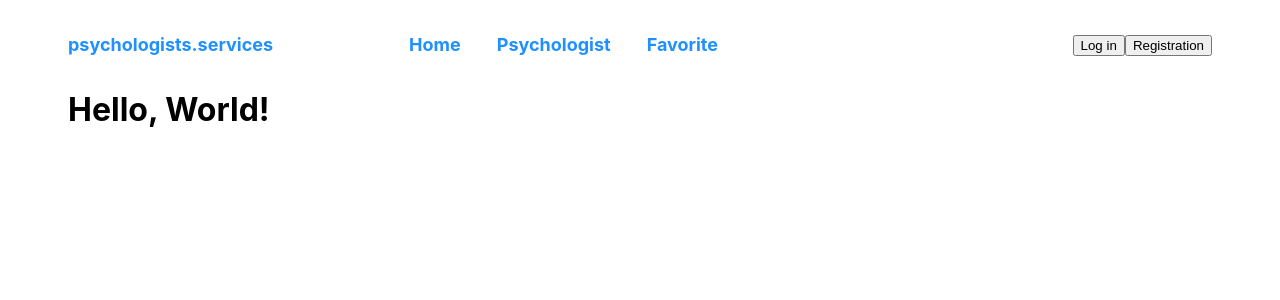
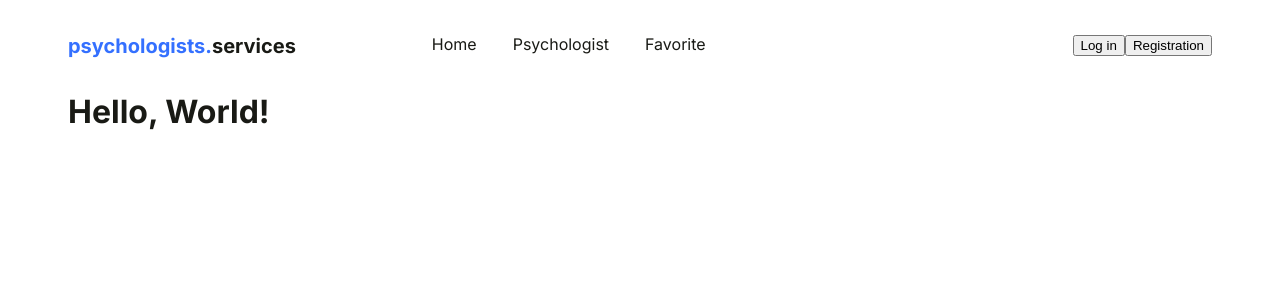
Before and after one commit to darynna/Psychologists, a React (Create React App) app: page /Psychologists/favorites in a window 1280 px wide. Shown: the top 300 px of the page. Built offline with nearby package versions, Linux system fonts and the light colour scheme.

Commit message:
add fonts

```diff
--- a/public/index.html
+++ b/public/index.html
@@ -24,6 +24,9 @@
       work correctly both with client-side routing and a non-root public URL.
       Learn how to configure a non-root public URL by running `npm run build`.
     -->
+    <link rel="preconnect" href="https://fonts.googleapis.com">
+<link rel="preconnect" href="https://fonts.gstatic.com" crossorigin>
+<link href="https://fonts.googleapis.com/css2?family=Inter:wght@100..900&display=swap" rel="stylesheet">
     <title>React App</title>
 
     <!-- Start Single Page Apps for GitHub Pages -->
--- a/src/components/Header/Header.styled.tsx
+++ b/src/components/Header/Header.styled.tsx
@@ -27,16 +27,13 @@ export const ListStyled= styled.ul`
 `;
 
 export const NavLinkStyled = styled(NavLink)`
-color: #1e90ff;
-  text-decoration: none;
   transition: color 0.3s;
-  font-size: 18px;
-  font-weight: bold;
+  font-size: 16px;
 
-  &:hover {
-    color: #4682b4; /* Lighter blue color on hover */
-    text-shadow: 0 0 5px #fff, 0 0 10px #4682b4; /* Glowing effect on hover */
-  }
+  // &:hover {
+  //   color: #4682b4; /* Lighter blue color on hover */
+  //   text-shadow: 0 0 5px #fff, 0 0 10px #4682b4; /* Glowing effect on hover */
+  // }
 `;
 
 
@@ -47,4 +44,15 @@ export const FirstlIstyled= styled.li`
 @media (min-width: 1280px) {
   margin-right: 100px;
 }
+
+.logo-text{
+  font-size: 20px;
+  font-weight: 700
+}
 `;
+
+
+export const StyledElem = styled.span`
+
+color: #3470FF;
+`;
--- a/src/components/Header/Header.tsx
+++ b/src/components/Header/Header.tsx
@@ -1,5 +1,5 @@
 import React from 'react';
-import {HaederStyled, ListStyled, NavLinkStyled, FirstlIstyled} from "./Header.styled"
+import {HaederStyled, ListStyled, StyledElem, NavLinkStyled, FirstlIstyled} from "./Header.styled"
 
 export const Header = () => {
   return (
@@ -7,7 +7,7 @@ export const Header = () => {
       <nav>
         <ListStyled>
         <FirstlIstyled>
-            <NavLinkStyled to="/">psychologists<span>.services</span></NavLinkStyled>
+            <NavLinkStyled className="logo-text" to="/"><StyledElem>psychologists.</StyledElem>services</NavLinkStyled>
           </FirstlIstyled>
           <li>
             <NavLinkStyled to="/">Home</NavLinkStyled>
--- a/src/index.css
+++ b/src/index.css
@@ -5,6 +5,8 @@ body {
   font-family: -apple-system, BlinkMacSystemFont, 'Segoe UI', 'Roboto', 'Oxygen',
     'Ubuntu', 'Cantarell', 'Fira Sans', 'Droid Sans', 'Helvetica Neue',
     sans-serif;
+    font-family: 'Inter', sans-serif;
+    color: #191A15;
   -webkit-font-smoothing: antialiased;
   -moz-osx-font-smoothing: grayscale;
 }
```
